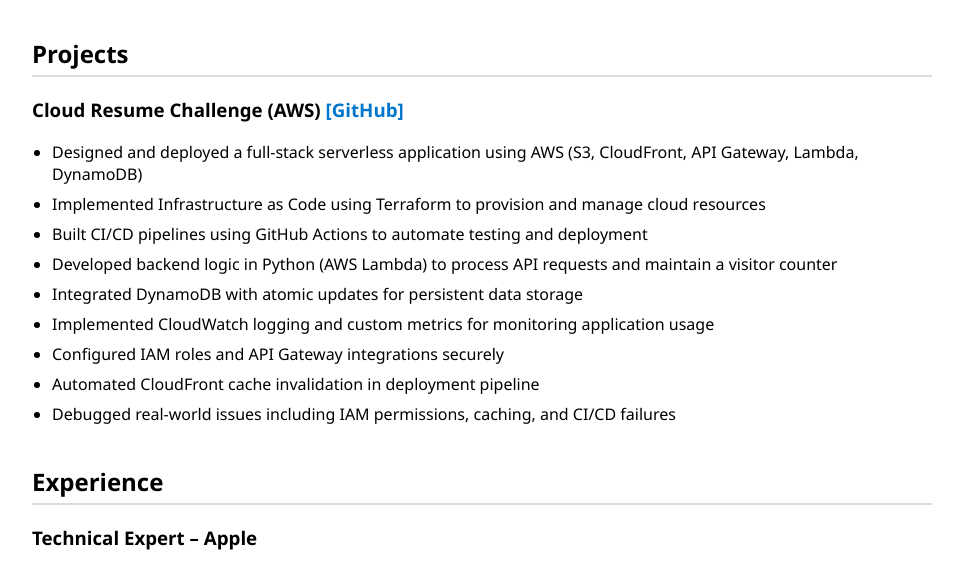
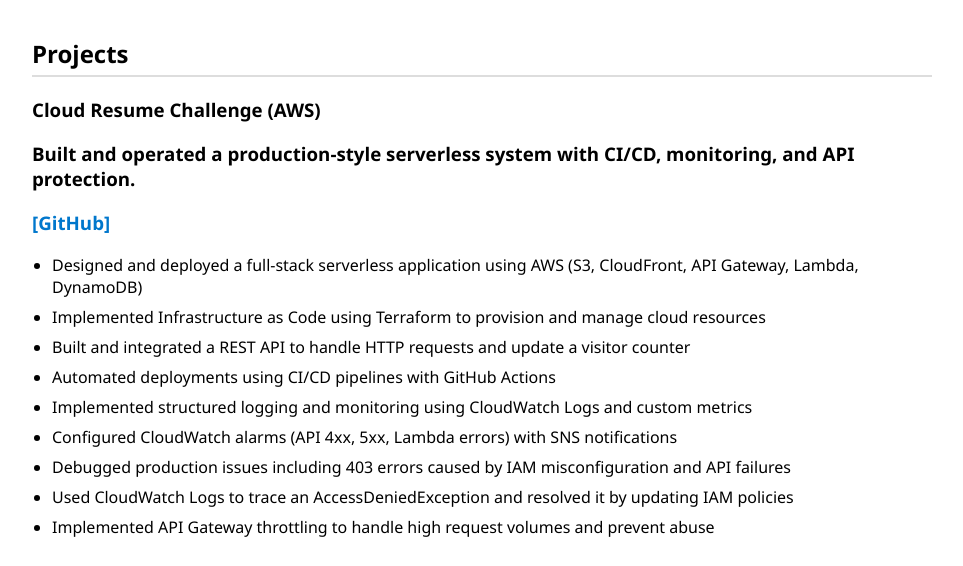
Before and after one commit to PetkoKolev/cloud-resume, a plain HTML site: page index.html in a window 1280 px wide. Shown: the part 216-782 px from the top of the page, without its empty margins (158-1121 px from the left). Drawn offline with Linux system fonts and the light colour scheme; no server answers.

Commit message:
Revise Cloud Resume Challenge project details
Updated project details for the Cloud Resume Challenge, adding new achievements and refining existing descriptions.

```diff
--- a/index.html
+++ b/index.html
@@ -26,19 +26,20 @@
 
     <h3>
       Cloud Resume Challenge (AWS)
+      <p> Built and operated a production-style serverless system with CI/CD, monitoring, and API protection.</p>
       <a href="https://github.com/PetkoKolev/cloud-resume" target="_blank">[GitHub]</a>
     </h3>
 
     <ul>
       <li>Designed and deployed a full-stack serverless application using AWS (S3, CloudFront, API Gateway, Lambda, DynamoDB)</li>
       <li>Implemented Infrastructure as Code using Terraform to provision and manage cloud resources</li>
-      <li>Built CI/CD pipelines using GitHub Actions to automate testing and deployment</li>
-      <li>Developed backend logic in Python (AWS Lambda) to process API requests and maintain a visitor counter</li>
-      <li>Integrated DynamoDB with atomic updates for persistent data storage</li>
-      <li>Implemented CloudWatch logging and custom metrics for monitoring application usage</li>
-      <li>Configured IAM roles and API Gateway integrations securely</li>
-      <li>Automated CloudFront cache invalidation in deployment pipeline</li>
-      <li>Debugged real-world issues including IAM permissions, caching, and CI/CD failures</li>
+      <li>Built and integrated a REST API to handle HTTP requests and update a visitor counter</li>
+      <li>Automated deployments using CI/CD pipelines with GitHub Actions</li>
+      <li>Implemented structured logging and monitoring using CloudWatch Logs and custom metrics</li>
+      <li>Configured CloudWatch alarms (API 4xx, 5xx, Lambda errors) with SNS notifications</li>
+      <li>Debugged production issues including 403 errors caused by IAM misconfiguration and API failures</li>
+      <li>Used CloudWatch Logs to trace an AccessDeniedException and resolved it by updating IAM policies</li>
+      <li>Implemented API Gateway throttling to handle high request volumes and prevent abuse</li>
     </ul>
   </section>
 
```
